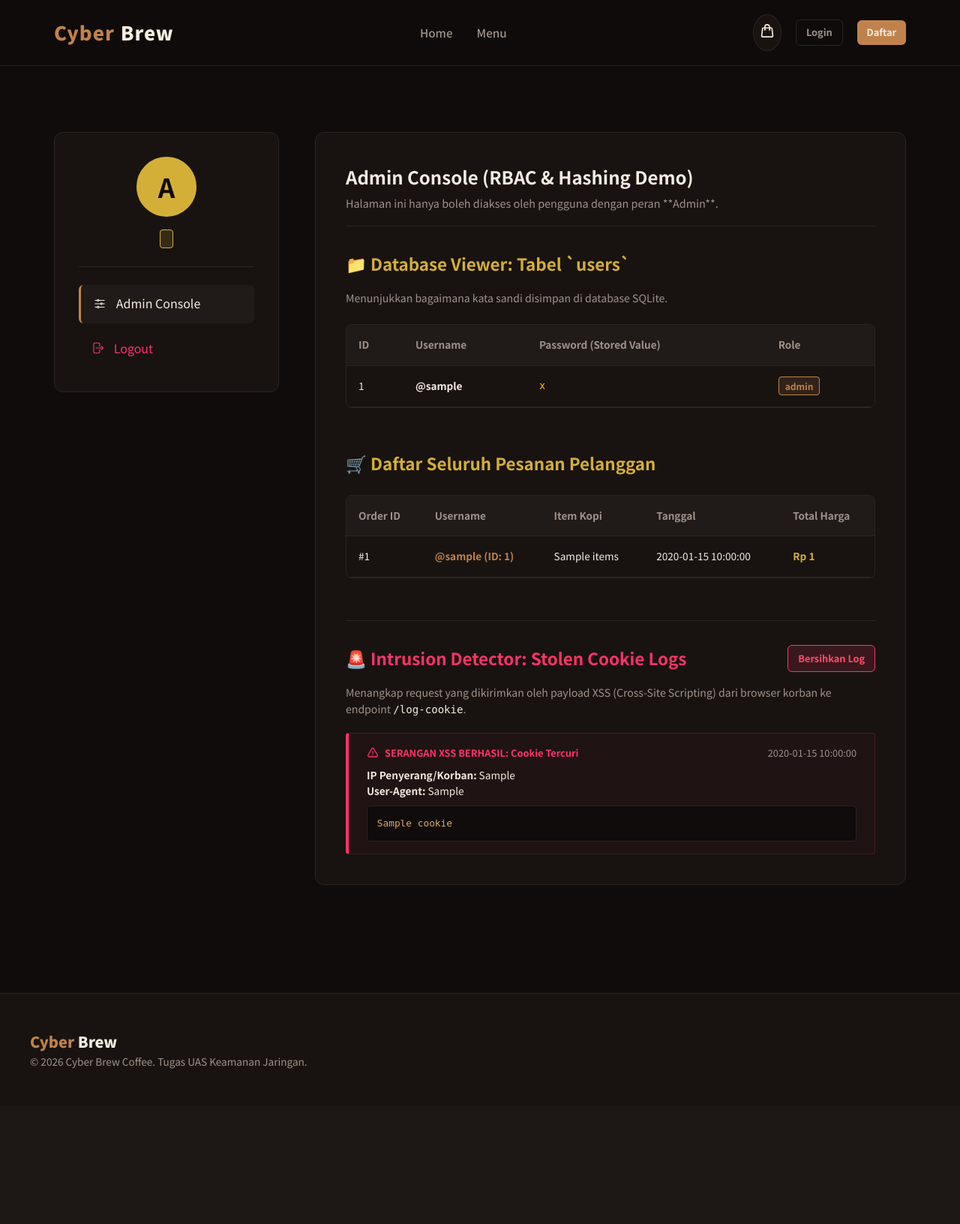
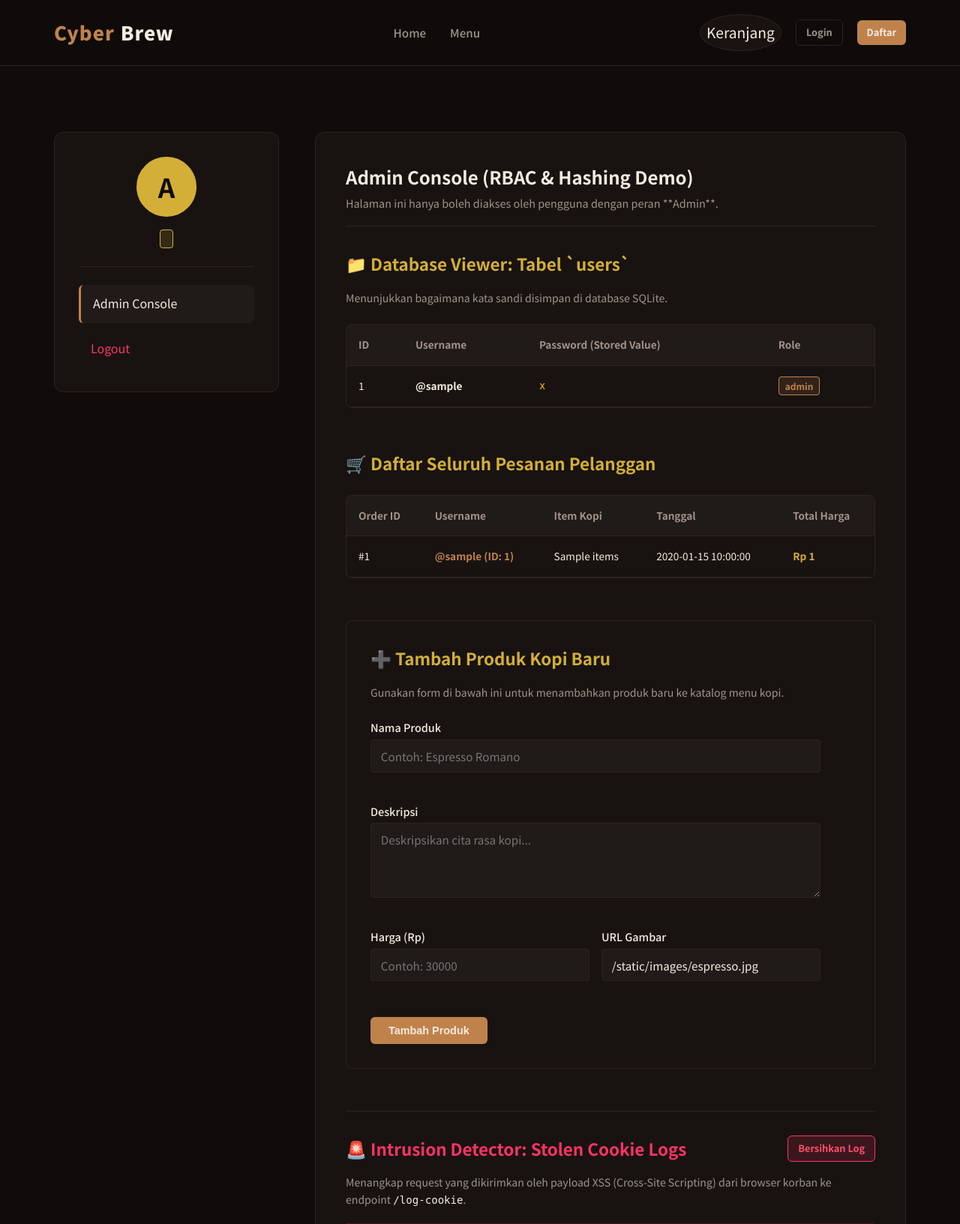
Before and after one commit to Revaldi-lang/Cyber-Brew, a Flask app: template templates/admin.html in a window 1280 px wide. Shown: the top 1632 px of the page at 75% size. Before the commit the page ends 1425 px from the top, so only its background shows below. Run offline with Flask 3, Linux system fonts and the light colour scheme; the template is opened without the code that fills it: most values are stand-ins (such as "Sample title", 1, 10 or a date in 2020).

Commit message:
Update admin fitur

```diff
--- a/app.py
+++ b/app.py
@@ -334,6 +334,9 @@ def add_review():
 @app.route('/cart')
 def cart_page():
     user = get_current_user()
+    if user and user['role'] == 'admin':
+        flash("Admin tidak diperbolehkan mengakses keranjang belanja.", "warning")
+        return redirect(url_for('index'))
     return render_template('cart.html', user=user)
 
 @app.route('/checkout', methods=['POST'])
@@ -341,6 +344,9 @@ def checkout():
     user = get_current_user()
     if not user:
         return jsonify({"success": False, "message": "Silakan login terlebih dahulu."}), 401
+
+    if user['role'] == 'admin':
+        return jsonify({"success": False, "message": "Admin tidak diperbolehkan membeli produk."}), 403
 
     data = request.get_json()
     if not data or 'items' not in data or 'total' not in data:
@@ -517,6 +523,33 @@ def admin_dashboard():
     # Render with security information for comparison in admin panel
     return render_template('admin.html', user=user, orders=orders, users=users, attack_log=attack_log, security_mode=config.SECURITY_MODE)
 
+@app.route('/admin/add_product', methods=['POST'])
+@admin_required
+def add_product():
+    name = request.form.get('name')
+    description = request.form.get('description')
+    price = request.form.get('price')
+    image_url = request.form.get('image_url')
+
+    if not name or not description or not price or not image_url:
+        flash("Semua kolom produk harus diisi.", "danger")
+        return redirect(url_for('admin_dashboard'))
+
+    try:
+        price = int(price)
+    except ValueError:
+        flash("Harga harus berupa angka.", "danger")
+        return redirect(url_for('admin_dashboard'))
+
+    conn = get_db_connection()
+    conn.execute('INSERT INTO products (name, description, price, image_url) VALUES (?, ?, ?, ?)',
+                 (name, description, price, image_url))
+    conn.commit()
+    conn.close()
+
+    flash(f"Produk '{name}' berhasil ditambahkan ke katalog!", "success")
+    return redirect(url_for('admin_dashboard'))
+
 
 # --- EXPLOIT / SECURITY DEMO HELPER ROUTE ---
 
--- a/templates/admin.html
+++ b/templates/admin.html
@@ -18,17 +18,11 @@
             <ul class="sidebar-menu">
                 <li>
                     <a href="/admin" class="sidebar-link active">
-                        <svg xmlns="http://www.w3.org/2000/svg" fill="none" viewBox="0 0 24 24" stroke-width="1.5" stroke="currentColor" style="width: 18px; height: 18px;">
-                          <path stroke-linecap="round" stroke-linejoin="round" d="M10.5 6h9.75M10.5 6a1.5 1.5 0 11-3 0m3 0a1.5 1.5 0 10-3 0M3.75 6H7.5m3 12h9.75m-9.75 0a1.5 1.5 0 01-3 0m3 0a1.5 1.5 0 00-3 0m-3.75 0H7.5m9-6h3.75m-3.75 0a1.5 1.5 0 01-3 0m3 0a1.5 1.5 0 00-3 0m-9.75 0h9.75" />
-                        </svg>
                         Admin Console
                     </a>
                 </li>
                 <li>
                     <a href="/logout" class="sidebar-link" style="color: var(--insecure-red);">
-                        <svg xmlns="http://www.w3.org/2000/svg" fill="none" viewBox="0 0 24 24" stroke-width="1.5" stroke="currentColor" style="width: 18px; height: 18px;">
-                          <path stroke-linecap="round" stroke-linejoin="round" d="M15.75 9V5.25A2.25 2.25 0 0013.5 3h-6a2.25 2.25 0 00-2.25 2.25v13.5A2.25 2.25 0 007.5 21h6a2.25 2.25 0 002.25-2.25V15m3 0l3-3m0 0l-3-3m3 3H9" />
-                        </svg>
                         Logout
                     </a>
                 </li>
@@ -113,6 +107,37 @@
                 </div>
             </div>
 
+            <!-- Add Product Section -->
+            <div style="margin-bottom: 3.5rem; background-color: var(--bg-card); border: 1px solid var(--border); border-radius: 8px; padding: 2rem;">
+                <h3 style="margin-bottom: 1rem; color: var(--accent); font-size: 1.4rem;">➕ Tambah Produk Kopi Baru</h3>
+                <p style="color: var(--text-muted); font-size: 0.88rem; margin-bottom: 1.5rem;">
+                    Gunakan form di bawah ini untuk menambahkan produk baru ke katalog menu kopi.
+                </p>
+                <form action="/admin/add_product" method="POST" style="display: flex; flex-direction: column; gap: 1rem; max-width: 600px;">
+                    <div class="form-group" style="display: flex; flex-direction: column; gap: 0.3rem;">
+                        <label for="product_name" style="font-size: 0.9rem; color: var(--text-light);">Nama Produk</label>
+                        <input type="text" id="product_name" name="name" class="form-control" placeholder="Contoh: Espresso Romano" required style="width: 100%; padding: 0.6rem 0.8rem; background-color: var(--bg-input); border: 1px solid var(--border); border-radius: 4px; color: var(--text-light);">
+                    </div>
+                    <div class="form-group" style="display: flex; flex-direction: column; gap: 0.3rem;">
+                        <label for="product_description" style="font-size: 0.9rem; color: var(--text-light);">Deskripsi</label>
+                        <textarea id="product_description" name="description" class="form-control" rows="3" placeholder="Deskripsikan cita rasa kopi..." required style="width: 100%; padding: 0.6rem 0.8rem; background-color: var(--bg-input); border: 1px solid var(--border); border-radius: 4px; color: var(--text-light); font-family: inherit; resize: vertical;"></textarea>
+                    </div>
+                    <div style="display: grid; grid-template-columns: 1fr 1fr; gap: 1rem;">
+                        <div class="form-group" style="display: flex; flex-direction: column; gap: 0.3rem;">
+                            <label for="product_price" style="font-size: 0.9rem; color: var(--text-light);">Harga (Rp)</label>
+                            <input type="number" id="product_price" name="price" class="form-control" placeholder="Contoh: 30000" required style="width: 100%; padding: 0.6rem 0.8rem; background-color: var(--bg-input); border: 1px solid var(--border); border-radius: 4px; color: var(--text-light);">
+                        </div>
+                        <div class="form-group" style="display: flex; flex-direction: column; gap: 0.3rem;">
+                            <label for="product_image_url" style="font-size: 0.9rem; color: var(--text-light);">URL Gambar</label>
+                            <input type="text" id="product_image_url" name="image_url" class="form-control" value="/static/images/espresso.jpg" required style="width: 100%; padding: 0.6rem 0.8rem; background-color: var(--bg-input); border: 1px solid var(--border); border-radius: 4px; color: var(--text-light);">
+                        </div>
+                    </div>
+                    <button type="submit" class="btn btn-primary" style="align-self: flex-start; margin-top: 0.5rem; padding: 0.6rem 1.5rem;">
+                        Tambah Produk
+                    </button>
+                </form>
+            </div>
+
             <!-- XSS Cookie Stealing Intrusion Logs -->
             <div class="log-section">
                 <div style="display: flex; justify-content: space-between; align-items: center; margin-bottom: 1rem;">
@@ -133,9 +158,6 @@
                             <div class="log-card">
                                 <div class="log-header">
                                     <span class="log-title">
-                                        <svg xmlns="http://www.w3.org/2000/svg" fill="none" viewBox="0 0 24 24" stroke-width="2" stroke="currentColor" style="width: 16px; height: 16px;">
-                                          <path stroke-linecap="round" stroke-linejoin="round" d="M12 9v3.75m-9.303 3.376c-.866 1.5.217 3.374 1.948 3.374h14.71c1.73 0 2.813-1.874 1.948-3.374L13.949 3.378c-.866-1.5-3.032-1.5-3.898 0L2.697 16.126zM12 15.75h.007v.008H12v-.008z" />
-                                        </svg>
                                         SERANGAN XSS BERHASIL: Cookie Tercuri
                                     </span>
                                     <span>{{ log.timestamp }}</span>
@@ -151,9 +173,6 @@
                         {% endfor %}
                     {% else %}
                         <div style="text-align: center; border: 1px dashed var(--border); padding: 3rem 0; border-radius: 8px; color: var(--text-muted);">
-                            <svg xmlns="http://www.w3.org/2000/svg" fill="none" viewBox="0 0 24 24" stroke-width="1" stroke="currentColor" style="width: 48px; height: 48px; margin-bottom: 1rem; color: var(--border);">
-                              <path stroke-linecap="round" stroke-linejoin="round" d="M9 12.75L11.25 15 15 9.75M21 12a9 9 0 11-18 0 9 9 0 0118 0z" />
-                            </svg>
                             <p>Tidak ada aktivitas mencurigakan yang terdeteksi.</p>
                         </div>
                     {% endif %}
--- a/templates/error.html
+++ b/templates/error.html
@@ -5,11 +5,6 @@
 {% block content %}
 <section class="container" style="text-align: center; padding: 6rem 2rem;">
     <div style="max-width: 600px; margin: 0 auto; background-color: var(--bg-card); border: 1px solid var(--border); border-radius: 12px; padding: 3.5rem; box-shadow: 0 15px 35px rgba(0,0,0,0.5);">
-        <div style="width: 80px; height: 80px; border-radius: 50%; background-color: rgba(255, 51, 102, 0.1); border: 2px solid var(--insecure-red); display: flex; justify-content: center; align-items: center; margin: 0 auto 2rem; color: var(--insecure-red);">
-            <svg xmlns="http://www.w3.org/2000/svg" fill="none" viewBox="0 0 24 24" stroke-width="2" stroke="currentColor" style="width: 40px; height: 40px;">
-              <path stroke-linecap="round" stroke-linejoin="round" d="M12 9v3.75m0-10.036A11.959 11.959 0 013.598 6 11.99 11.99 0 003 9.75c0 5.592 3.824 10.29 9 11.622 5.176-1.332 9-6.03 9-11.622 0-1.31-.21-2.57-.598-3.75h-.152c-3.196 0-6.1-1.249-8.25-3.286zm0 13.036h.008v.008H12v-.008z" />
-            </svg>
-        </div>
         <h2 style="font-size: 2rem; margin-bottom: 1rem; color: var(--text-light);">Akses Ditolak / Error</h2>
         <p style="color: var(--text-muted); margin-bottom: 2rem; font-size: 1rem;">
             {{ message }}
--- a/templates/layout.html
+++ b/templates/layout.html
@@ -34,9 +34,7 @@
             <div class="nav-buttons">
                 <!-- Cart Icon -->
                 <a href="/cart" class="cart-icon-container" title="Keranjang Belanja">
-                    <svg xmlns="http://www.w3.org/2000/svg" fill="none" viewBox="0 0 24 24" stroke-width="2" stroke="currentColor" style="width: 20px; height: 20px;">
-                      <path stroke-linecap="round" stroke-linejoin="round" d="M15.75 10.5V6a3.75 3.75 0 10-7.5 0v4.5m11.356-1.993l1.263 12c.07.665-.45 1.243-1.119 1.243H4.25a1.125 1.125 0 01-1.12-1.243l1.264-12A1.125 1.125 0 015.513 7.5h12.974c.576 0 1.059.435 1.119 1.007zM8.625 10.5a.375.375 0 11-.75 0 .375.375 0 01.75 0zm7.5 0a.375.375 0 11-.75 0 .375.375 0 01.75 0z" />
-                    </svg>
+                    Keranjang
                     <span id="cart-count-badge" class="cart-badge" style="display: none;">0</span>
                 </a>
 
```
Also changed, not shown: templates/dashboard.html (+0 -9 lines), templates/index.html (+9 -3 lines), templates/menu.html (+9 -3 lines).
